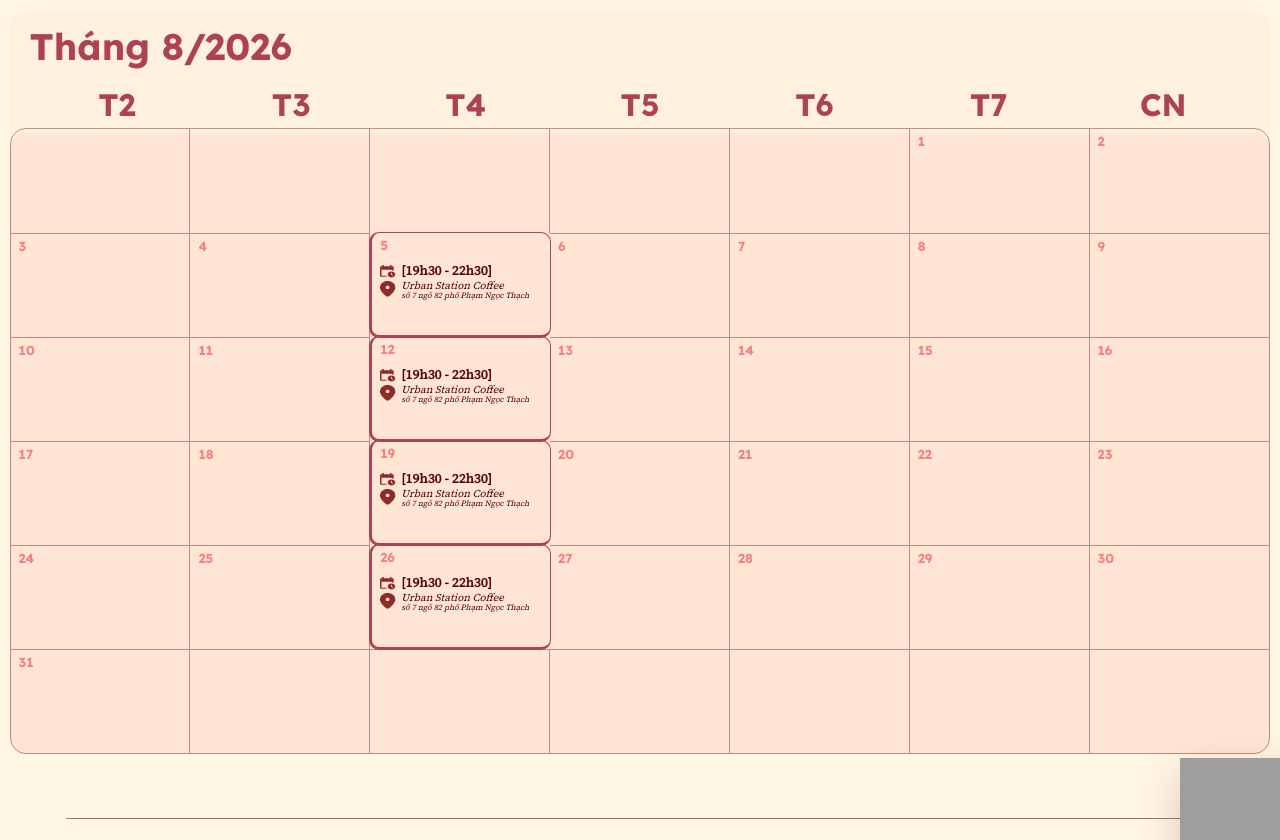
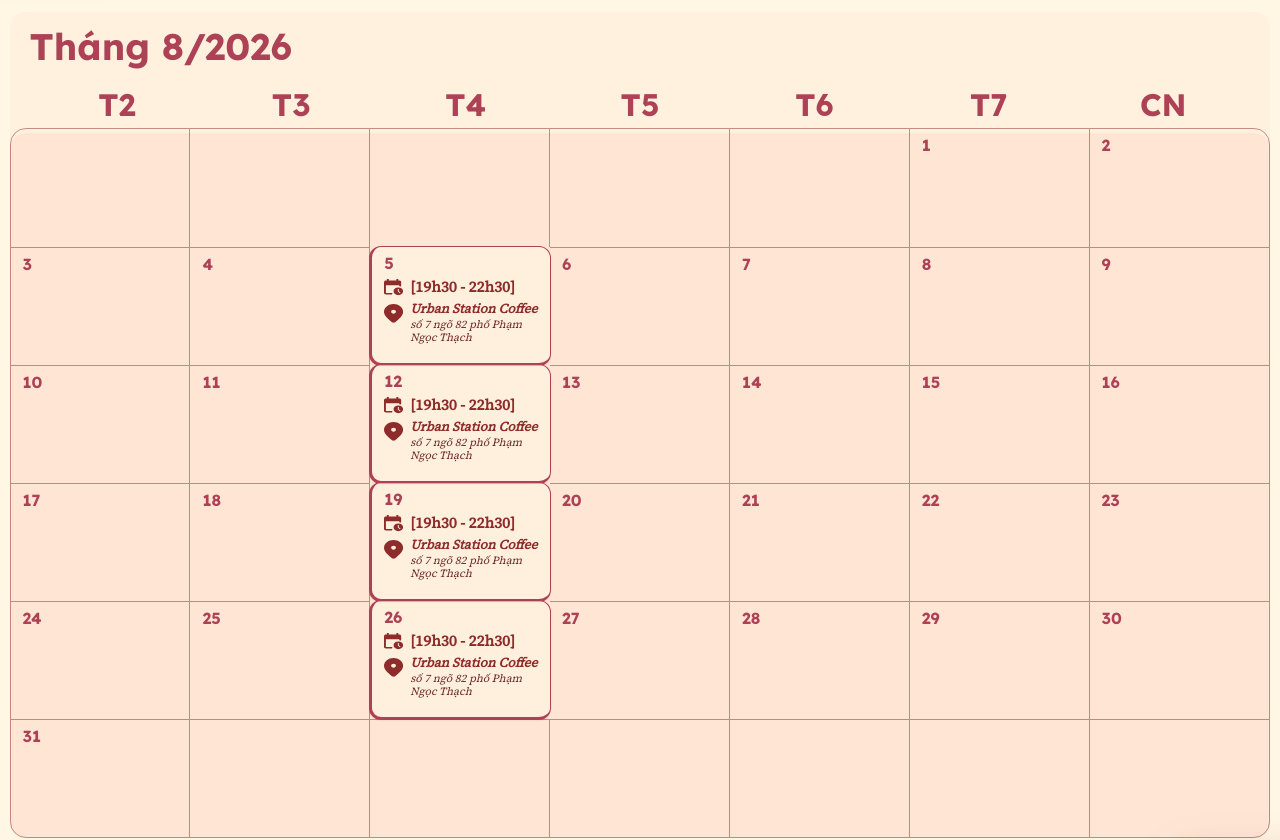
Before and after one commit to phanphuong1512/happy-bishop, a Next.js app: page / in a window 1280 px wide. Shown: the part 1700-2540 px from the top of the page. Built offline with nearby package versions, Linux system fonts and the light colour scheme; grey boxes are pictures that could not be loaded.

Commit message:
style: scale up text and icons inside homepage schedule cells to eliminate empty space

```diff
--- a/app/page.tsx
+++ b/app/page.tsx
@@ -704,11 +704,11 @@ export default function HomePage() {
                 return (
                   <div
                     key={cell.id}
-                    className={`relative min-h-[104px] border-t border-r border-[#8e2b2b80] px-[8px] pt-[6px] pb-[5px] ${
+                    className={`relative min-h-[118px] border-t border-r border-[#8e2b2b80] px-[12px] pt-[8px] pb-[8px] ${
                       index < 7 ? "border-t-0" : ""
                     } ${index % 7 === 6 ? "border-r-0" : ""} ${
                       isEventDay
-                        ? "-m-px z-10 rounded-[10px] border-3 border-[#ad4257] bg-transparent"
+                        ? "-m-px z-10 rounded-[12px] border-3 border-[#ad4257] bg-[#fff6e3]/60 shadow-xs"
                         : ""
                     }`}
                     aria-label={
@@ -718,41 +718,41 @@ export default function HomePage() {
                     }
                   >
                     {cell.day && (
-                      <p className="text-[13px] leading-none font-bold [font-family:var(--font-lexend)] text-[#f78181]">
+                      <p className="text-[16px] leading-none font-bold [font-family:var(--font-lexend)] text-[#ad4257]">
                         {cell.day}
                       </p>
                     )}
 
                     {event && (
-                      <div className="mt-[12px] space-y-[2px] text-[#580a0a]">
-                        <div className="flex items-start gap-[5px]">
+                      <div className="mt-[8px] space-y-[6px] text-[#580a0a]">
+                        <div className="flex items-center gap-[6px]">
                           <Image
                             src={scheduleCalendarIconSrc}
                             alt=""
-                            width={18}
-                            height={16}
+                            width={22}
+                            height={20}
                             aria-hidden="true"
-                            className="mt-[1px] h-[14px] w-[16px]"
+                            className="h-[18px] w-[20px] shrink-0"
                           />
-                          <p className="text-[13px] leading-[1.1] font-semibold [font-family:var(--font-source-serif-4)]">
+                          <p className="text-[15px] leading-[1.1] font-bold [font-family:var(--font-source-serif-4)] text-[#8e2b2b]">
                             {event.time}
                           </p>
                         </div>
 
-                        <div className="flex items-start gap-[5px]">
+                        <div className="flex items-start gap-[6px]">
                           <Image
                             src={schedulePinIconSrc}
                             alt=""
-                            width={18}
-                            height={16}
+                            width={22}
+                            height={20}
                             aria-hidden="true"
-                            className="mt-[1px] h-[14px] w-[16px]"
+                            className="mt-[2px] h-[20px] w-[20px] shrink-0"
                           />
                           <div>
-                            <p className="text-[10.5px] leading-[1.1] [font-family:var(--font-source-serif-4)] italic">
+                            <p className="text-[13px] leading-[1.15] font-semibold [font-family:var(--font-source-serif-4)] italic text-[#8e2b2b]">
                               {event.place}
                             </p>
-                            <p className="text-[8px] leading-[1.1] [font-family:var(--font-source-serif-4)] italic">
+                            <p className="text-[11px] leading-[1.2] [font-family:var(--font-source-serif-4)] italic text-[#580a0a]/85 mt-[1px]">
                               {event.address}
                             </p>
                           </div>
```
